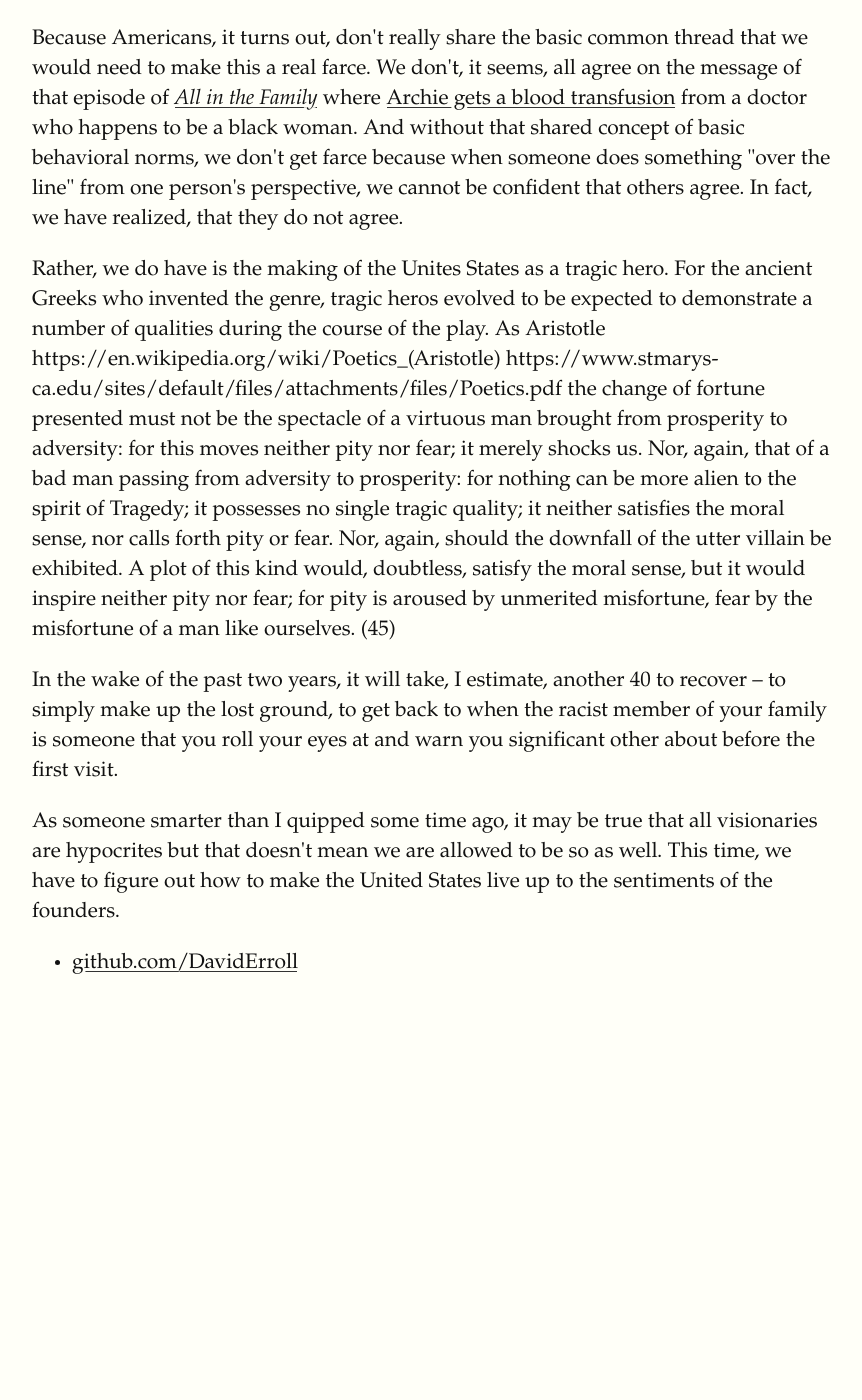
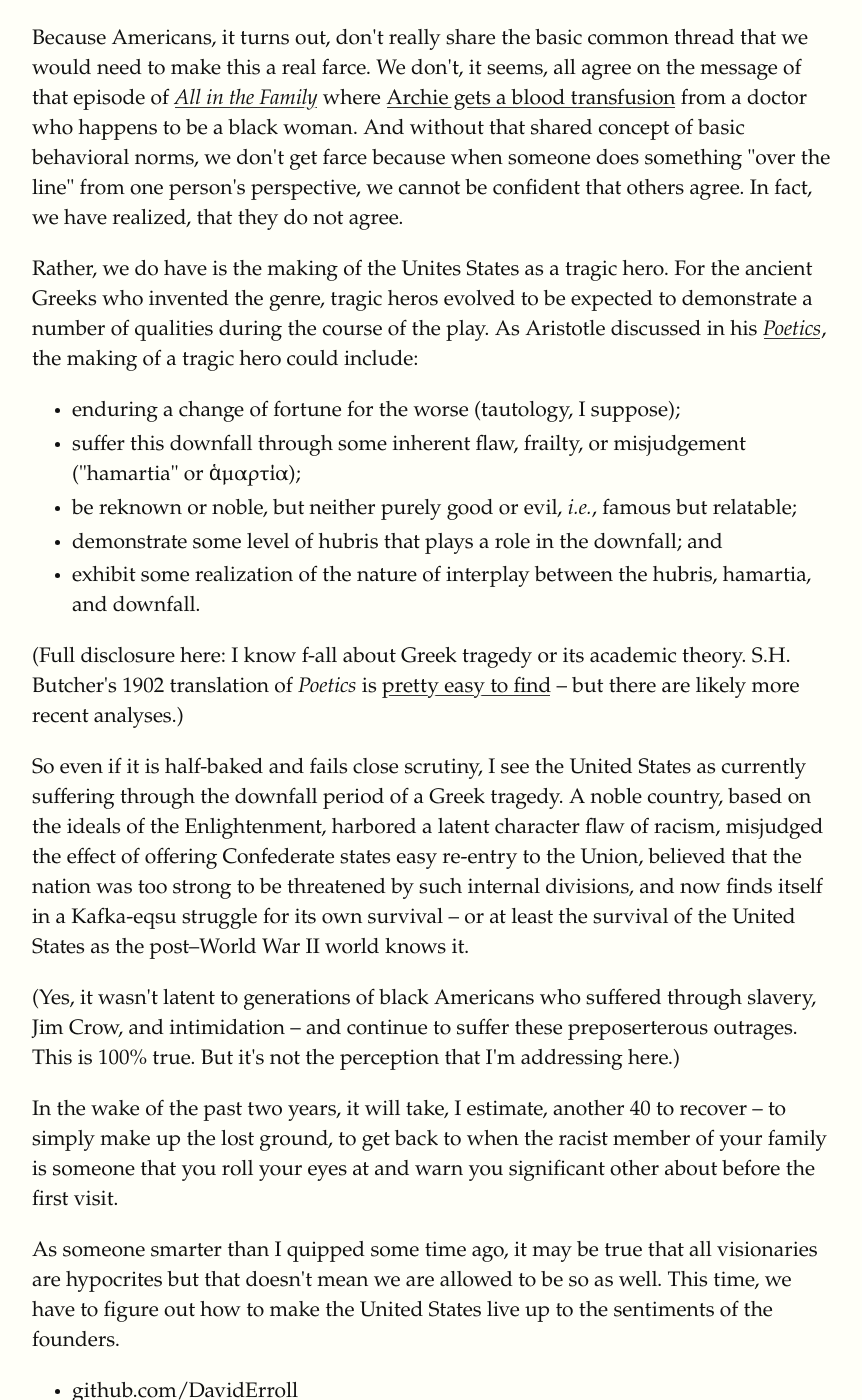
Before and after one commit to DavidErroll/DavidErroll.github.io, a Jekyll site: the page built from _posts/2018-05-15-usa-as-tragedy.md, in a window 1280 px wide and 1400 px high, scrolled down 1366 px. Shown: the whole window, without its empty margins (128-990 px from the left). Built offline with Jekyll 4.4.1, drawn with Linux system fonts in a browser that asks for light colours; some web fonts are replaced; before the commit the page ends 2366 px from its top, so only the background shows below that.

Commit message:
Update 2018-05-15-usa-as-tragedy.md

```diff
--- a/_posts/2018-05-15-usa-as-tragedy.md
+++ b/_posts/2018-05-15-usa-as-tragedy.md
@@ -37,20 +37,23 @@ So why isn't the U.S.'s current situation farcical? Why can't we all simply agre
 Because Americans, it turns out, don't really share the basic common thread that we would need to make this a real farce. We don't, it seems, all agree on the message of that episode of <a href="https://www.imdb.com/title/tt0066626/"><em>All in the Family</em></a> where <a href="https://www.youtube.com/watch?v=Cfocap0Wyac">Archie gets a blood transfusion</a> from a doctor who happens to be a black woman. And without that shared concept of basic behavioral norms, we don't get farce because when someone does something "over the line" from one person's perspective, we cannot be confident that others agree. In fact, we have realized, that they do not agree.
 </p>
 <p>
-Rather, we do have is the making of the Unites States as a tragic hero. For the ancient Greeks who invented the genre, tragic heros evolved to be expected to demonstrate a number of qualities during the course of the play. As Aristotle
-
-  https://en.wikipedia.org/wiki/Poetics_(Aristotle)
-
-  https://www.stmarys-ca.edu/sites/default/files/attachments/files/Poetics.pdf
-
-  the change of fortune presented must not be the spectacle of a virtuous man brought
-from prosperity to adversity: for this moves neither pity nor fear; it merely shocks us.
-Nor, again, that of a bad man passing from adversity to prosperity: for nothing can be
-more alien to the spirit of Tragedy; it possesses no single tragic quality; it neither satisfies the moral sense, nor calls forth pity or fear. Nor, again, should the downfall of
-the utter villain be exhibited. A plot of this kind would, doubtless, satisfy the moral
-sense, but it would inspire neither pity nor fear; for pity is aroused by unmerited
-misfortune, fear by the misfortune of a man like ourselves. (45)
-
+Rather, we do have is the making of the Unites States as a tragic hero. For the ancient Greeks who invented the genre, tragic heros evolved to be expected to demonstrate a number of qualities during the course of the play. As Aristotle discussed in his <a href="https://en.wikipedia.org/wiki/Poetics_(Aristotle)"><em>Poetics</em></a>, the making of a tragic hero could include:
+</p>
+<ul>
+  <li>enduring a change of fortune for the worse (tautology, I suppose);</li>
+  <li>suffer this downfall through some inherent flaw, frailty, or misjudgement ("hamartia" or ἁμαρτία);</li>
+  <li>be reknown or noble, but neither purely good or evil, <em>i.e.</em>, famous but relatable;</li>
+  <li>demonstrate some level of hubris that plays a role in the downfall; and</li>
+  <li>exhibit some realization of the nature of interplay between the hubris, hamartia, and downfall.</li>
+</ul>
+<p>
+  (Full disclosure here: I know f-all about Greek tragedy or its academic theory. S.H. Butcher's 1902 translation of <em>Poetics</em> is <a href="https://www.stmarys-ca.edu/sites/default/files/attachments/files/Poetics.pdf">pretty easy to find</a> – but there are likely more recent analyses.)
+</p>
+<p>
+  So even if it is half-baked and fails close scrutiny, I see the United States as currently suffering through the downfall period of a Greek tragedy. A noble country, based on the ideals of the Enlightenment, harbored a latent character flaw of racism, misjudged the effect of offering Confederate states easy re-entry to the Union, believed that the nation was too strong to be threatened by such internal divisions, and now finds itself in a Kafka-eqsu struggle for its own survival – or at least the survival of the United States as the post–World War II world knows it.
+</p>
+<p>
+  (Yes, it wasn't latent to generations of black Americans who suffered through slavery, Jim Crow, and intimidation – and continue to suffer these preposerterous outrages.  This is 100% true. But it's not the perception that I'm addressing here.)
 </p>
 <p>
 In the wake of the past two years, it will take, I estimate, another 40 to recover – to simply make up the lost ground, to get back to when the racist member of your family is someone that you roll your eyes at and warn you significant other about before the first visit.
```
